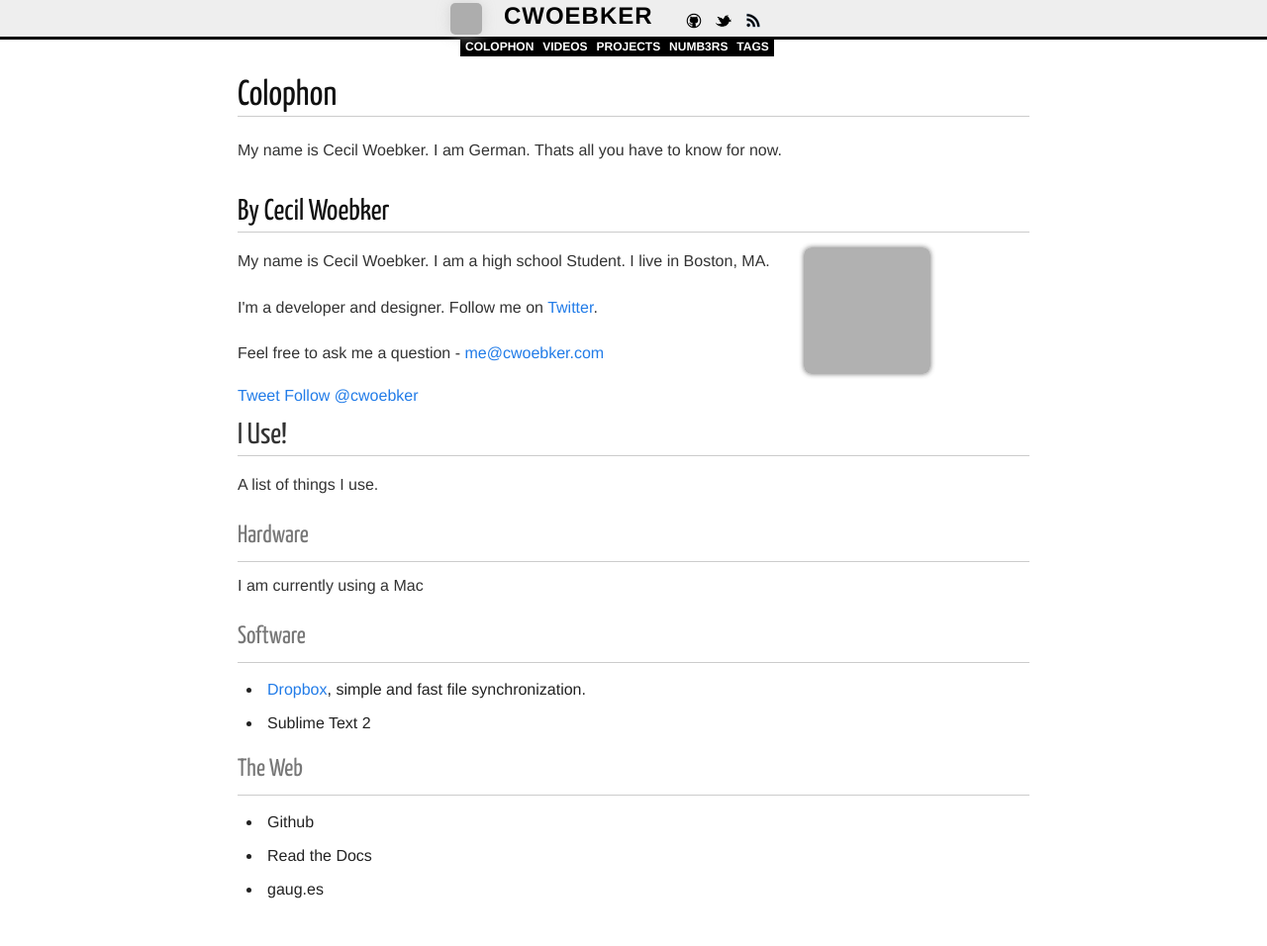
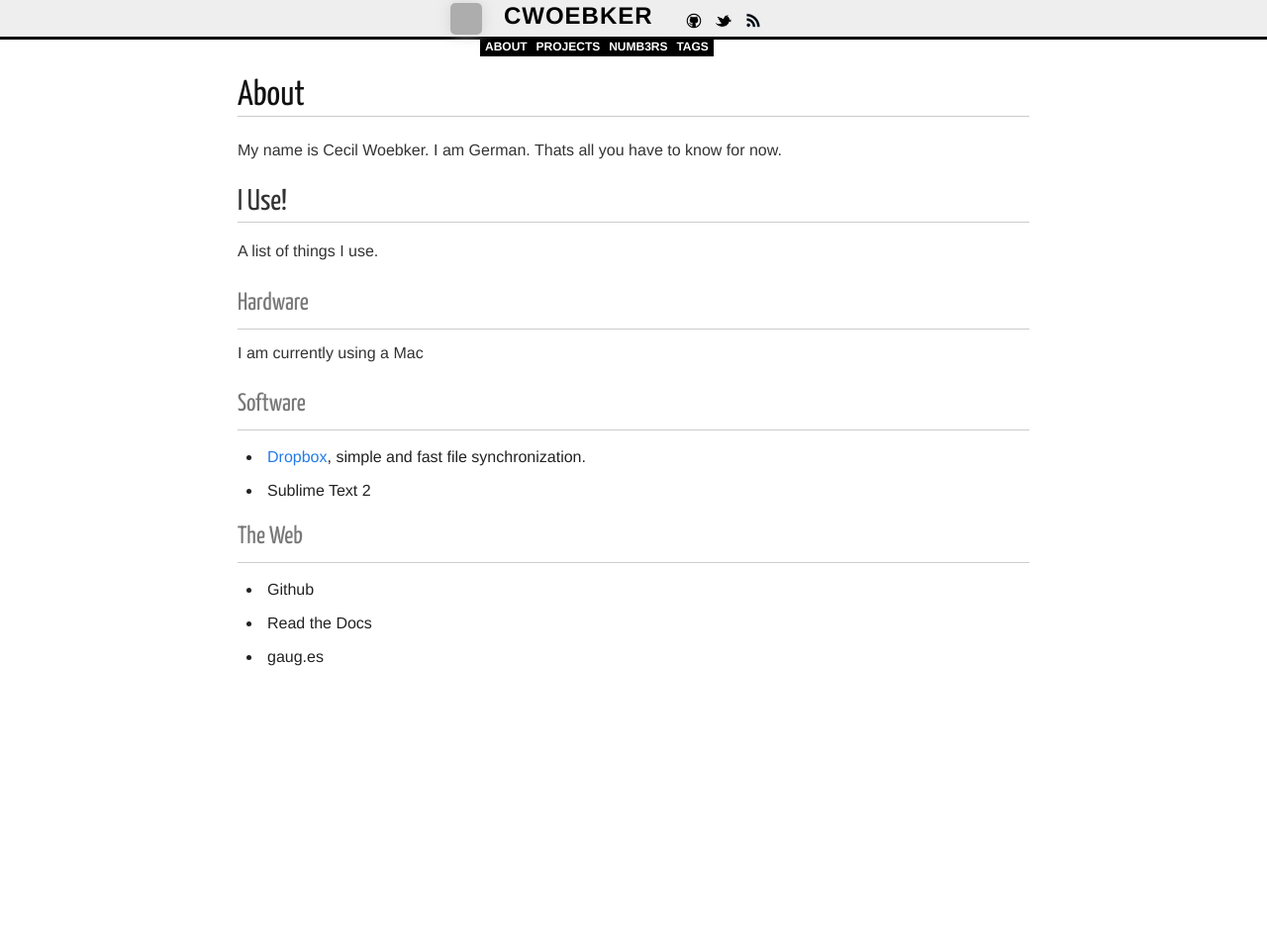
Before and after one commit to cwoebker/.com, a Jekyll site: the page built from about.markdown, in a window 1280 px wide. Shown: the whole page at 99% size. Built offline with Jekyll 4.4.1, drawn with Linux system fonts in a browser that asks for light colours; nearby versions of some CDN libraries; Markdown is read by kramdown in place of the engine named in the settings; comment, search, counter and statistics services are not loaded; after the commit the page ends 900 px from its top, so only the background shows below that; grey boxes are pictures that could not be loaded.

Commit message:
removed videos internal link, colophon now called about again

```diff
--- a/_includes/about.html
+++ b/_includes/about.html
@@ -1,5 +1,5 @@
 <div id="post_about">
-<h2><a href="/colophon">By Cecil Woebker</a></h2>
+<h2><a href="/about">By Cecil Woebker</a></h2>
 <div itemscope itemtype="http://data-vocabulary.org/Person" class="left">
 <p>
 My name is <span itemprop="name">Cecil Woebker</span>.
--- a/_layouts/default.html
+++ b/_layouts/default.html
@@ -66,8 +66,7 @@
           <!-- Responsive Navbar Part 2: Place all navbar contents you want collapsed withing .navbar-collapse.collapse. -->
           <div class="nav-collapse collapse">
             <ul class="nav">
-              <li><a class="section" href="/colophon">colophon</a></li>
-              <li><a class="section" href="http://vimeo.com/cwoebker">videos</a></li>
+              <li><a class="section" href="/about">about</a></li>
               <li><a class="section" href="/projects">projects</a></li>
               <li><a class="section" href="/numb3rs">numb3rs</a></li>
               <li><a class="section" href="/tags">tags</a></li>
@@ -110,8 +109,7 @@
       </li>
     </div>
     <div id="internal">
-      <li><a class="section" href="/colophon">colophon</a></li>
-      <li><a class="section" href="http://vimeo.com/cwoebker">videos</a></li>
+      <li><a class="section" href="/about">about</a></li>
       <li><a class="section" href="/projects">projects</a></li>
       <li><a class="section" href="/numb3rs">numb3rs</a></li>
       <li><a class="section" href="/tags">tags</a></li>
--- a/colophon.markdown
+++ b/about.markdown
@@ -1,11 +1,9 @@
 ---
 layout: page
-title: Colophon
+title: About
 ---
 
 My name is Cecil Woebker. I am German. Thats all you have to know for now.
-
-{% include about.html %}
 
 ## I Use!
 
--- a/assets/css/styles.css
+++ b/assets/css/styles.css
@@ -231,6 +231,10 @@ blockquote h1, blockquote h2, blockquote h3{
 
 #topbar #me #external {
 	display: inline;
+}
+
+#topbar #me #internal {
+  margin-left: 20px;
 }
 
 #topbar #me #external .icon {
```
